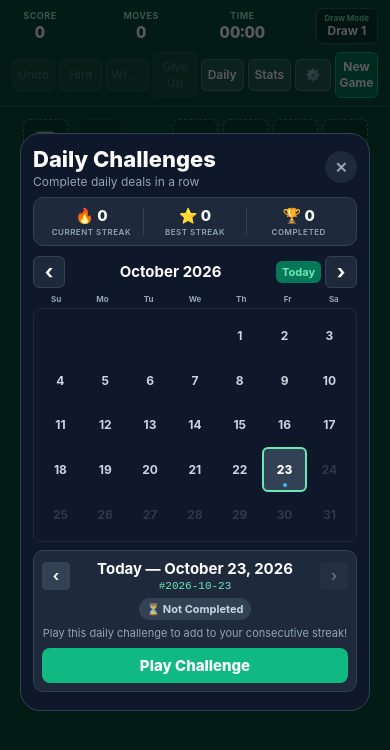
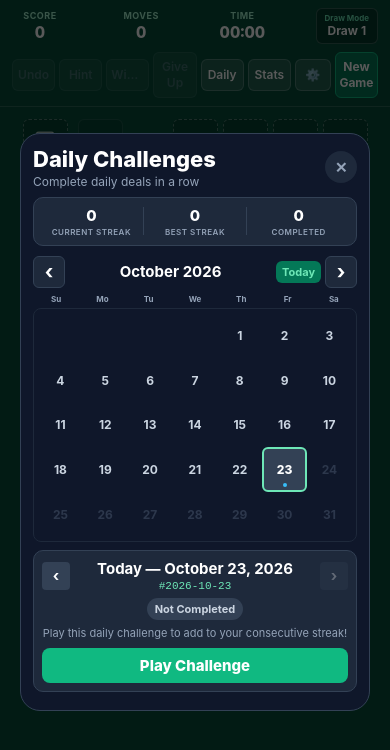
Before and after one commit to pestanoah/SolitaireClient, a React Native app: screen / in a window 390 px wide. Both pictures are taken after a click on the button "Daily". Shown: the top 750 px of the page. Built offline with nearby package versions, Linux system fonts and the light colour scheme.

Commit message:
style: remove emojis from daily challenge streak and calendar UI

```diff
--- a/src/components/DailyChallengeModal.tsx
+++ b/src/components/DailyChallengeModal.tsx
@@ -194,21 +194,21 @@ export const DailyChallengeModal: React.FC<DailyChallengeModalProps> = ({
             {/* Streak Metrics Banner */}
             <View style={styles.streakBanner}>
               <View style={styles.streakItem}>
-                <Text style={styles.streakValue}>🔥 {streakInfo.currentStreak}</Text>
+                <Text style={styles.streakValue}>{streakInfo.currentStreak}</Text>
                 <Text style={styles.streakLabel}>Current Streak</Text>
               </View>
 
               <View style={styles.streakDivider} />
 
               <View style={styles.streakItem}>
-                <Text style={styles.streakValue}>⭐ {streakInfo.longestStreak}</Text>
+                <Text style={styles.streakValue}>{streakInfo.longestStreak}</Text>
                 <Text style={styles.streakLabel}>Best Streak</Text>
               </View>
 
               <View style={styles.streakDivider} />
 
               <View style={styles.streakItem}>
-                <Text style={styles.streakValue}>🏆 {streakInfo.totalCompleted}</Text>
+                <Text style={styles.streakValue}>{streakInfo.totalCompleted}</Text>
                 <Text style={styles.streakLabel}>Completed</Text>
               </View>
             </View>
@@ -366,7 +366,7 @@ export const DailyChallengeModal: React.FC<DailyChallengeModalProps> = ({
               {isSelectedCompleted && selectedRecord ? (
                 <View style={styles.statusSection}>
                   <View style={styles.statusBadgeCompleted}>
-                    <Text style={styles.statusBadgeTextCompleted}>✅ Completed</Text>
+                    <Text style={styles.statusBadgeTextCompleted}>Completed</Text>
                   </View>
 
                   <View style={styles.detailMetricsRow}>
@@ -399,7 +399,7 @@ export const DailyChallengeModal: React.FC<DailyChallengeModalProps> = ({
               ) : isSelectedFuture ? (
                 <View style={styles.statusSection}>
                   <View style={styles.statusBadgeFuture}>
-                    <Text style={styles.statusBadgeTextFuture}>🔒 Upcoming Challenge</Text>
+                    <Text style={styles.statusBadgeTextFuture}>Upcoming Challenge</Text>
                   </View>
                   <Text style={styles.futureSubtext}>
                     This daily challenge unlocks on {selectedMonthName} {selectedDayNum}.
@@ -411,7 +411,7 @@ export const DailyChallengeModal: React.FC<DailyChallengeModalProps> = ({
               ) : (
                 <View style={styles.statusSection}>
                   <View style={styles.statusBadgeIncomplete}>
-                    <Text style={styles.statusBadgeTextIncomplete}>⏳ Not Completed</Text>
+                    <Text style={styles.statusBadgeTextIncomplete}>Not Completed</Text>
                   </View>
                   <Text style={styles.incompleteSubtext}>
                     Play this daily challenge to add to your consecutive streak!
--- a/src/components/GameHeader.tsx
+++ b/src/components/GameHeader.tsx
@@ -206,7 +206,7 @@ export const GameHeader: React.FC<GameHeaderProps> = ({
               accessibilityRole="button"
             >
               <Text style={styles.actionBtnTextLandscape}>
-                {dailyStreak && dailyStreak > 0 ? `🔥${dailyStreak}` : 'Daily'}
+                {dailyStreak && dailyStreak > 0 ? `Daily (${dailyStreak})` : 'Daily'}
               </Text>
             </Pressable>
           )}
@@ -374,7 +374,7 @@ export const GameHeader: React.FC<GameHeaderProps> = ({
             accessibilityRole="button"
           >
             <Text style={styles.actionBtnText}>
-              {dailyStreak && dailyStreak > 0 ? `🔥${dailyStreak}` : 'Daily'}
+              {dailyStreak && dailyStreak > 0 ? `Daily (${dailyStreak})` : 'Daily'}
             </Text>
           </Pressable>
         )}
--- a/src/components/SeedModal.tsx
+++ b/src/components/SeedModal.tsx
@@ -127,9 +127,7 @@ export const SeedModal: React.FC<SeedModalProps> = ({
                     accessibilityLabel="Open daily challenges calendar"
                     accessibilityRole="button"
                   >
-                    <Text style={styles.calendarBtnText}>
-                      {dailyStreak && dailyStreak > 0 ? `🔥${dailyStreak}` : 'Calendar'}
-                    </Text>
+                    <Text style={styles.calendarBtnText}>Calendar</Text>
                   </TouchableOpacity>
                 )}
 
--- a/src/components/SettingsModal.tsx
+++ b/src/components/SettingsModal.tsx
@@ -251,7 +251,7 @@ export const SettingsModal: React.FC<SettingsModalProps> = ({
                     <Text style={styles.settingTitle}>Daily Challenge & Seeds</Text>
                     <Text style={styles.settingDescription}>
                       {dailyStreak !== undefined && dailyStreak > 0
-                        ? `🔥 ${dailyStreak} day streak! `
+                        ? `${dailyStreak} day streak! `
                         : ''}
                       {isDailyChallenge(currentSeed)
                         ? `Playing Daily Challenge: #${currentSeed}`
@@ -287,9 +287,7 @@ export const SettingsModal: React.FC<SettingsModalProps> = ({
                         accessibilityLabel="View daily challenges calendar and history"
                         accessibilityRole="button"
                       >
-                        <Text style={styles.calendarModalBtnText}>
-                          {dailyStreak && dailyStreak > 0 ? `🔥 ${dailyStreak}` : 'Calendar'}
-                        </Text>
+                        <Text style={styles.calendarModalBtnText}>Calendar</Text>
                       </TouchableOpacity>
                     )}
 
--- a/src/components/StatsModal.tsx
+++ b/src/components/StatsModal.tsx
@@ -96,12 +96,12 @@ export const StatsModal: React.FC<StatsModalProps> = ({
             {dailyStreak !== undefined && (
               <>
                 <View style={[styles.statBox, styles.streakBox]}>
-                  <Text style={styles.streakValue}>{`🔥 ${dailyStreak}`}</Text>
+                  <Text style={styles.streakValue}>{dailyStreak}</Text>
                   <Text style={styles.statLabel}>Daily Streak</Text>
                 </View>
 
                 <View style={[styles.statBox, styles.streakBox]}>
-                  <Text style={styles.streakValue}>{`⭐ ${longestDailyStreak ?? dailyStreak}`}</Text>
+                  <Text style={styles.streakValue}>{longestDailyStreak ?? dailyStreak}</Text>
                   <Text style={styles.statLabel}>Best Streak</Text>
                 </View>
               </>
@@ -120,7 +120,7 @@ export const StatsModal: React.FC<StatsModalProps> = ({
               accessibilityRole="button"
             >
               <Text style={styles.dailyCalendarLinkText}>
-                📅 View Daily Challenge Calendar
+                View Daily Challenge Calendar
               </Text>
             </TouchableOpacity>
           )}
--- a/src/components/WinModal.tsx
+++ b/src/components/WinModal.tsx
@@ -94,7 +94,7 @@ export const WinModal: React.FC<WinModalProps> = ({
 
           {isDateSeed(seed) && dailyStreak !== undefined && dailyStreak > 0 && (
             <View style={styles.streakWinBadge}>
-              <Text style={styles.streakWinText}>{`🔥 ${dailyStreak} Day Streak!`}</Text>
+              <Text style={styles.streakWinText}>{`${dailyStreak} Day Streak!`}</Text>
             </View>
           )}
 
```
Also changed, not shown: 2 other files (tests, documents, lock files or other folders).
